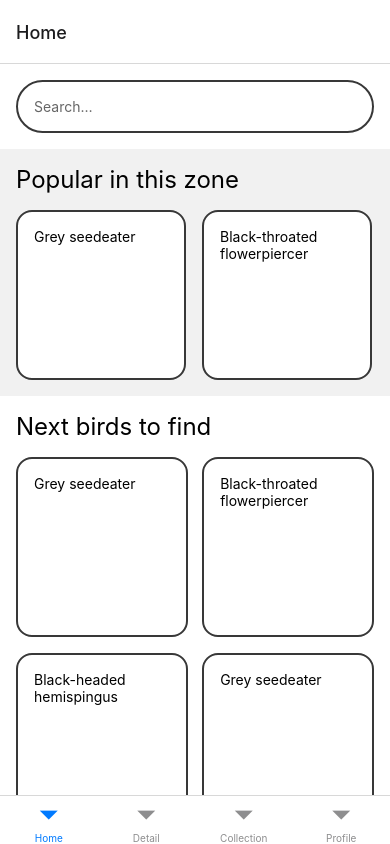
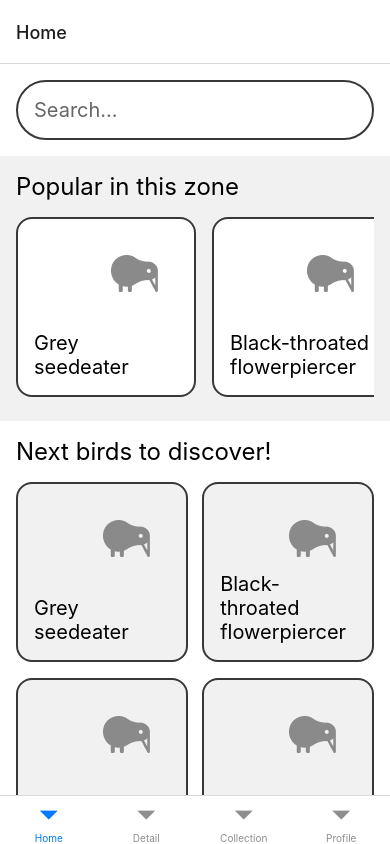
Before and after one commit to jdrios-dev/my-birds-react-native, a React Native app: screen / in a window 390 px wide. Built offline with nearby package versions, Linux system fonts and the light colour scheme.

Commit message:
cards UI done

```diff
--- /dev/null
+++ b/src/components/CardBird.tsx
@@ -0,0 +1,66 @@
+import React from 'react';
+import {StyleSheet, View, Text, Image} from 'react-native';
+import {colors} from '../lib/theme';
+
+type CardBirdProps = {
+  id: string;
+  name: string;
+  variant: 'clear' | 'dark';
+  img: string | null;
+  isMasonry: boolean;
+};
+
+const CardBird = ({name, variant, img, id, isMasonry}: CardBirdProps) => {
+  return (
+    <View
+      style={[
+        styles.birdCardContainer,
+        variant === 'dark' ? styles.bgDark : styles.bgClear,
+        isMasonry ? styles.withMasonry : styles.withoutMasonry,
+      ]}
+      key={id}>
+      <Image
+        source={img || require('../assets/bird_placeholder.png')}
+        style={styles.image}
+      />
+      <Text style={styles.name}>{name}</Text>
+    </View>
+  );
+};
+
+const styles = StyleSheet.create({
+  birdCardContainer: {
+    borderColor: colors.mainDark,
+    borderWidth: 2,
+    padding: 16,
+    borderRadius: 16,
+  },
+  bgDark: {
+    backgroundColor: colors.bgLigth,
+  },
+  bgClear: {
+    backgroundColor: 'white',
+  },
+  withMasonry: {
+    width: '48%',
+    minHeight: 180,
+    marginBottom: 16,
+  },
+  withoutMasonry: {
+    height: 180,
+    width: 180,
+    marginRight: 16,
+    marginBottom: 8,
+  },
+  image: {
+    marginLeft: 'auto',
+    marginRight: 20,
+    marginTop: 20,
+  },
+  name: {
+    fontSize: 20,
+    marginTop: 'auto',
+  },
+});
+
+export default CardBird;
--- a/src/components/NextToFind.tsx
+++ b/src/components/NextToFind.tsx
@@ -1,7 +1,7 @@
 import React from 'react';
-import {View, Text, StyleSheet} from 'react-native';
-import {colors} from '../lib/theme';
+import {View, StyleSheet, FlatList} from 'react-native';
 import {Bird} from '../lib/types';
+import CardBird from './CardBird';
 import Title from './Title';
 
 const NextToFind = () => {
@@ -36,32 +36,45 @@ const NextToFind = () => {
       image: null,
       name: 'Black-headed hemispingus',
     },
+    {
+      id: '7',
+      image: null,
+      name: 'Grey seedeater',
+    },
+    {
+      id: '8',
+      image: null,
+      name: 'Black-throated flowerpiercer',
+    },
+    {
+      id: '9',
+      image: null,
+      name: 'Black-headed hemispingus',
+    },
   ];
-
-  type SpacingProps = {
-    item: number;
-  };
-
-  const Spacing = ({item}: SpacingProps) => {
-    if (item % 2 !== 0) {
-      return null;
-    }
-    return <View style={styles.spaceCardMasonry} />;
-  };
 
   return (
     <View style={styles.container}>
-      <Title title="Next birds to find" />
-      <View style={styles.cardsContainer}>
-        {data.map((bird, index) => (
-          <>
-            <View style={styles.birdCardContainer} key={bird.id}>
-              <Text>{bird.name}</Text>
-            </View>
-            <Spacing item={index} />
-          </>
-        ))}
-      </View>
+      <Title title="Next birds to discover!" />
+
+      <FlatList
+        style={styles.cardsContainer}
+        columnWrapperStyle={styles.spaceBetween}
+        data={data}
+        numColumns={2}
+        showsVerticalScrollIndicator={false}
+        renderItem={({item}) => {
+          return (
+            <CardBird
+              id={item.id}
+              name={item.name}
+              variant="dark"
+              img={item.image}
+              isMasonry
+            />
+          );
+        }}
+      />
     </View>
   );
 };
@@ -71,25 +84,16 @@ const styles = StyleSheet.create({
     padding: 16,
     width: '100%',
   },
-  birdCardContainer: {
-    borderColor: colors.mainDark,
-    borderWidth: 2,
-    backgroundColor: 'white',
-    padding: 16,
-    width: '48%',
-    borderRadius: 16,
-    marginBottom: 16,
-    minHeight: 180,
-  },
   cardsContainer: {
-    display: 'flex',
-    flexWrap: 'wrap',
-    flexDirection: 'row',
+    flex: 1,
+    flexGrow: 0,
+    minHeight: 342,
   },
   spaceCardMasonry: {
     width: '4%',
     backgroundColor: 'transparent',
   },
+  spaceBetween: {justifyContent: 'space-between'},
 });
 
 export default NextToFind;
--- a/src/components/PopularBirds.tsx
+++ b/src/components/PopularBirds.tsx
@@ -1,7 +1,8 @@
 import React from 'react';
-import {View, Text, StyleSheet, FlatList} from 'react-native';
+import {View, StyleSheet, FlatList} from 'react-native';
 import {colors} from '../lib/theme';
 import {Bird} from '../lib/types';
+import CardBird from './CardBird';
 import Title from './Title';
 
 const PopularBirds = () => {
@@ -44,9 +45,13 @@ const PopularBirds = () => {
 
   const renderItem = ({item}: RenderItemProps) => {
     return (
-      <View style={styles.birdCardContainer} key={item.id}>
-        <Text>{item.name}</Text>
-      </View>
+      <CardBird
+        id={item.id}
+        name={item.name}
+        variant="clear"
+        img={item.image}
+        isMasonry={false}
+      />
     );
   };
 
--- a/src/components/TextInput.tsx
+++ b/src/components/TextInput.tsx
@@ -40,6 +40,7 @@ const styles = StyleSheet.create({
     borderColor: colors.mainDark,
     borderRadius: 50,
     textDecorationColor: colors.mainDark,
+    fontSize: 20,
   },
 });
 
```
Also changed, not shown: src/assets/bird_placeholder.png (added).
